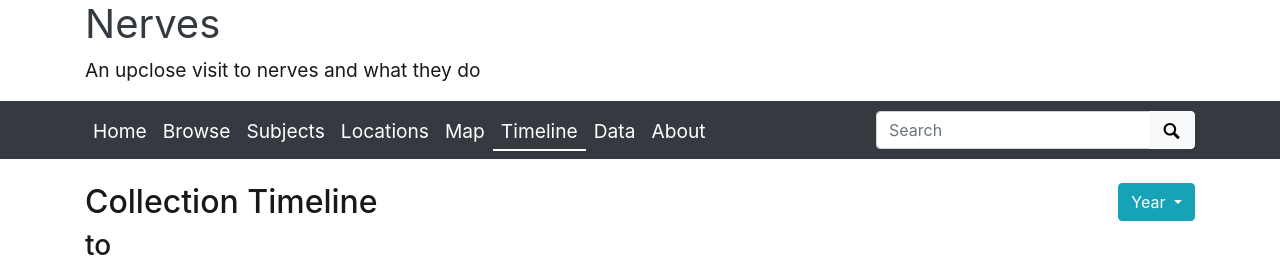
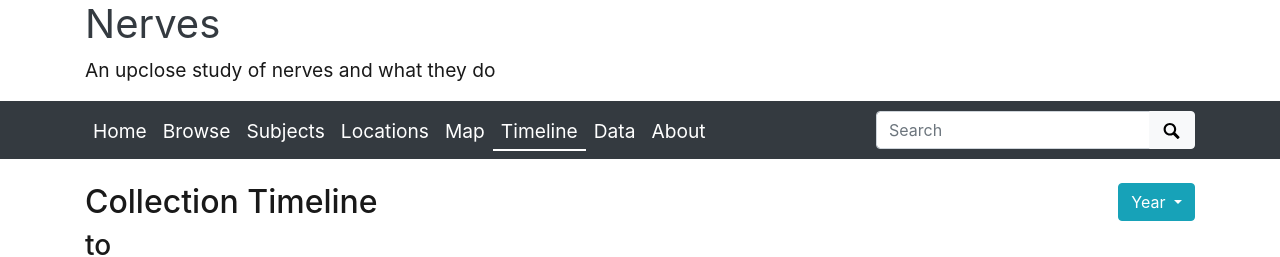
Before and after one commit to mckennabuckner/archive, a Jekyll site: the page built from pages/timeline.md, in a window 1280 px wide. Shown: the top 257 px of the page. Built offline with Jekyll 4.4.1, drawn with Linux system fonts in a browser that asks for light colours.

Commit message:
Update _config.yml

```diff
--- a/_config.yml
+++ b/_config.yml
@@ -22,7 +22,7 @@
 # title of site appears in banner
 title: Nerves
 # tagline, a short phrase that will appear throughout the site in the top banner
-tagline: An upclose visit to nerves and what they do
+tagline: An upclose study of nerves and what they do
 # description appears in meta tags and other locations
 # this description might appear in search result lists, keep around 160 characters max
 description: "5 images grasping the concepts of the nerves and lungs and how they work"
```
